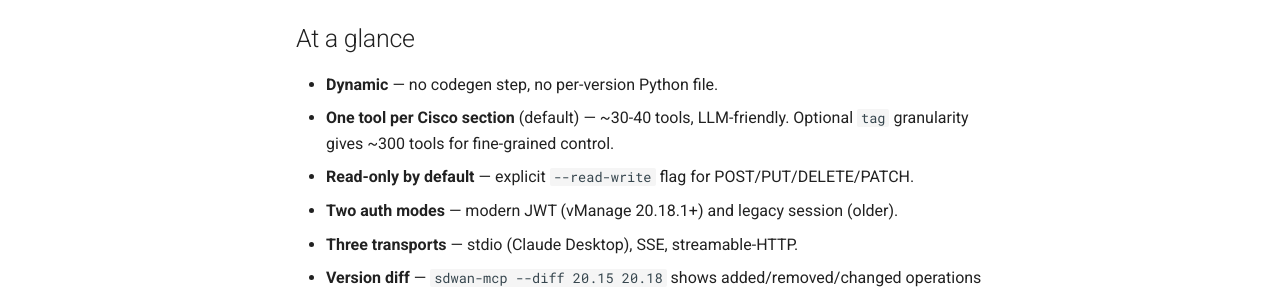
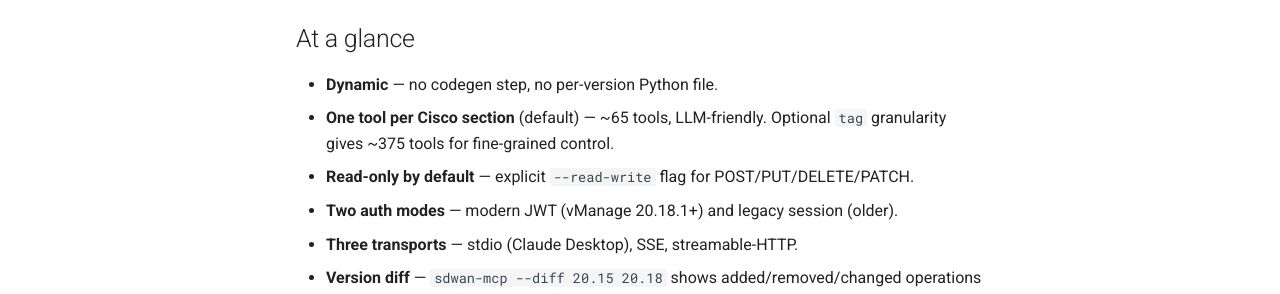
Before and after one commit to thomaschristory/catalyst-sdwan-super-mcp, an MkDocs documentation site: the page built from docs/index.md, in a window 1280 px wide and 1239 px high. Shown: the part 417-711 px from the top of the window. Built offline with MkDocs 1.6.1 and Material for MkDocs 9.7.7, drawn with Linux system fonts in a browser that asks for light colours; comment, search, counter and statistics services are not loaded.

Commit message:
docs: align tool-count figures with the 20.18 baseline
README's bullet list contradicted its own table, and docs/index.md and
docs/reference/cli.md still quoted the old 20.10 figures. Bring all three
in line with docs/guides/granularity.md: ~65 section tools, ~375 tag tools.

Refs #13

```diff
--- a/docs/index.md
+++ b/docs/index.md
@@ -9,7 +9,7 @@
 ## At a glance
 
 - **Dynamic** — no codegen step, no per-version Python file.
-- **One tool per Cisco section** (default) — ~30-40 tools, LLM-friendly. Optional `tag` granularity gives ~300 tools for fine-grained control.
+- **One tool per Cisco section** (default) — ~65 tools, LLM-friendly. Optional `tag` granularity gives ~375 tools for fine-grained control.
 - **Read-only by default** — explicit `--read-write` flag for POST/PUT/DELETE/PATCH.
 - **Two auth modes** — modern JWT (vManage 20.18.1+) and legacy session (older).
 - **Three transports** — stdio (Claude Desktop), SSE, streamable-HTTP.
```
Also changed, not shown: README.md (+1 -1 lines), docs/reference/cli.md (+1 -1 lines).
